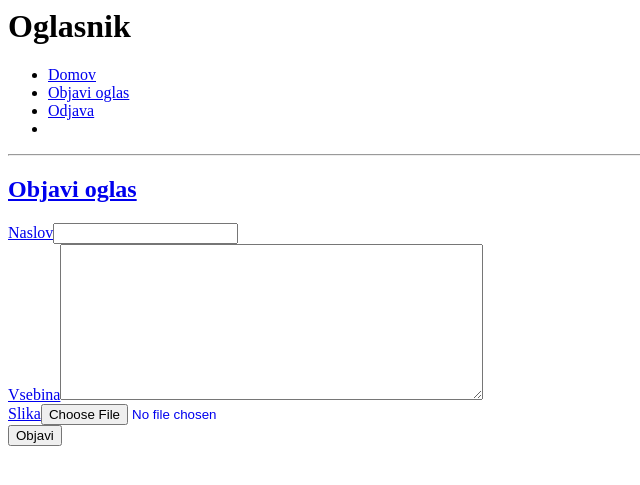
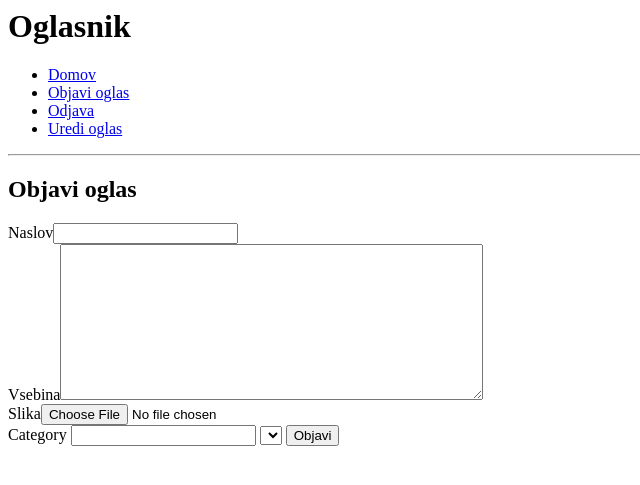
Before and after one commit to viktordenac/RAZVOJ-APLIKACIJ-ZA-INTERNET, a PHP site: page /publish.php in a window 1280 px wide. Shown: the top 485 px of the page, without its empty margins (0-640 px from the left). Run offline with PHP 8.4, Linux system fonts and the light colour scheme; the visitor is signed in with stand-in values (Sample User, id 1); tables that the repository leaves empty or names only in its code hold one stand-in row (values such as "Sample post"); lists and menus that the app fills with data are empty.

Commit message:
Started implementing category drop down list

```diff
--- a/header.php
+++ b/header.php
@@ -26,7 +26,7 @@
 				?>
 				<li><a href="publish.php">Objavi oglas</a></li>
 				<li><a href="logout.php">Odjava</a></li>
-                <li><a href="publishEdit.php"</li>
+                <li><a href="publishEdit.php">Uredi oglas</a></li>
 				<?php
 			} else{
 				?>
--- a/publish.php
+++ b/publish.php
@@ -46,12 +46,34 @@
 		$error = "Prišlo je do našpake pri objavi oglasa.";
 	}
 }
+
 ?>
 	<h2>Objavi oglas</h2>
 	<form action="publish.php" method="POST" enctype="multipart/form-data">
 		<label>Naslov</label><input type="text" name="title" /> <br/>
 		<label>Vsebina</label><textarea name="description" rows="10" cols="50"></textarea> <br/>
 		<label>Slika</label><input type="file" name="image" /> <br/>
+        <td><label>Category</label></td>
+        <td><input list="kategorije" name="category">
+            <select>
+                <datalist id="kategorija">
+                    <?php
+                    global $conn;
+                    $categories = array();
+                    $query = "SELECT naziv FROM kategorije";
+                    $res = $conn->query($query);
+                    while ($note = $res->fetch_object()){
+                        array_push($categories,$note);
+                    }
+                    foreach ($categories as $category){
+                        echo "<option value=\"$category->naziv\"/>";
+                    }
+                    ?>
+                </datalist>
+            </select>
+
+        </td>
+
 		<input type="submit" name="submit" value="Objavi" /> <br/>
 		<label><?php echo $error; ?></label>
 	</form>
```
Also changed, not shown: publishEdit.php (+11 -0 lines).
